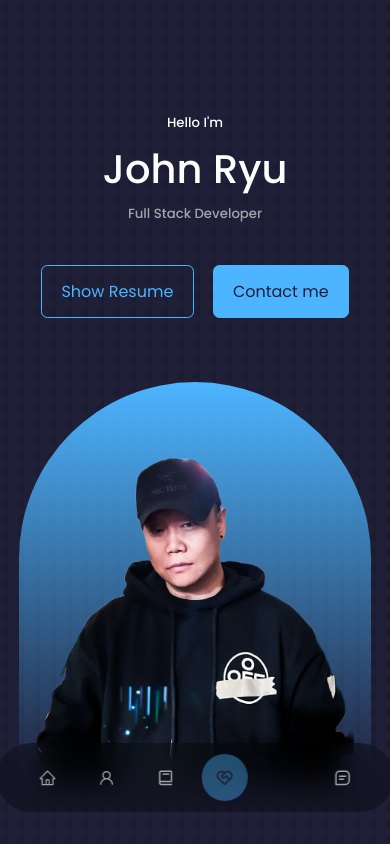
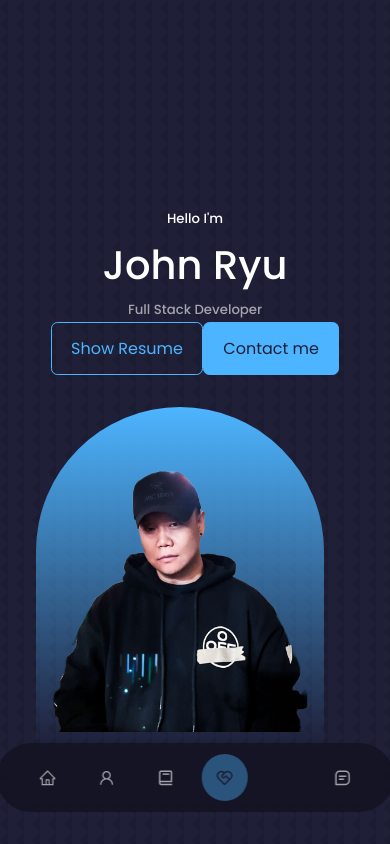
Before and after one commit to smashyou/portfolio, a React (Create React App) app: page / in a window 390 px wide. Shown: the top 844 px of the page. Built offline with nearby package versions, Linux system fonts and the light colour scheme; some icons are missing.

Commit message:
fixed mobile portrait mode ui error.

```diff
--- a/src/components/header/header.css
+++ b/src/components/header/header.css
@@ -1,44 +1,22 @@
 header {
-  height: 100vh;
+  min-height: 100vh;
   padding-top: 7rem;
+  display: flex;
+  align-items: center;
   overflow: hidden;
 }
 
 .header__container {
   text-align: center;
+  width: 100%;
   height: 100%;
   position: relative;
-}
-
-/* ================= CTA ================= */
-
-.cta {
-  margin-top: 2.5rem;
   display: flex;
-  gap: 1.2rem;
+  flex-direction: column;
   justify-content: center;
 }
 
-/* ================= SOCIALS ================= */
-
-.header__socials {
-  display: flex;
-  flex-direction: column;
-  align-items: center;
-  gap: 0.8rem;
-  position: absolute;
-  left: 0;
-  bottom: 3rem;
-}
-
-.header__socials::after {
-  content: "";
-  width: 1px;
-  height: 2rem;
-  background: var(--color-primary);
-}
-
-/* ================= ME ================= */
+/* ...existing styles... */
 
 .me {
   background: linear-gradient(var(--color-primary), transparent);
@@ -47,16 +25,13 @@ header {
   position: absolute;
   left: 50%;
   transform: translateX(-50%);
-  /* left: calc(50%-11rem); */
   margin-top: 4rem;
   border-radius: 12rem 12rem 0 0;
   overflow: hidden;
-  /* padding: 5rem 1.5rem 1.5rem 1.5rem; */
-  padding: 1rem 1rem 1rem 1rem;
+  padding: 1rem;
 }
 
-/* ================= SCROLL DOWN ================= */
-
+/* SCROLL DOWN */
 .scroll__down {
   position: absolute;
   right: -2.3rem;
@@ -68,23 +43,43 @@ header {
 
 /* ================= MEDIA QUERIES (MEDIUM DEVICES) ================= */
 @media screen and (max-width: 1024px) {
-  /* .container {
-    background: red;
-  } */
   header {
-    height: 68vh;
+    min-height: 100vh;
+  }
+
+  .me {
+    position: static;
+    transform: none;
+    margin-top: 2rem;
+  }
+
+  .header__container {
+    justify-content: flex-start;
+    padding-bottom: 2rem;
   }
 }
 
 /* ================= MEDIA QUERIES (SMALL DEVICES) ================= */
 @media screen and (max-width: 600px) {
   header {
-    height: 100vh;
+    min-height: 100vh;
   }
 
-  /* do not show socials and scroll down text on mobile phones */
+  .me {
+    width: 18rem;
+    height: auto;
+    margin-top: 2rem;
+    position: static;
+    transform: none;
+  }
+
   .header__socials,
   .scroll__down {
     display: none;
   }
+
+  .header__container {
+    padding: 1rem;
+    justify-content: flex-start;
+  }
 }
```
